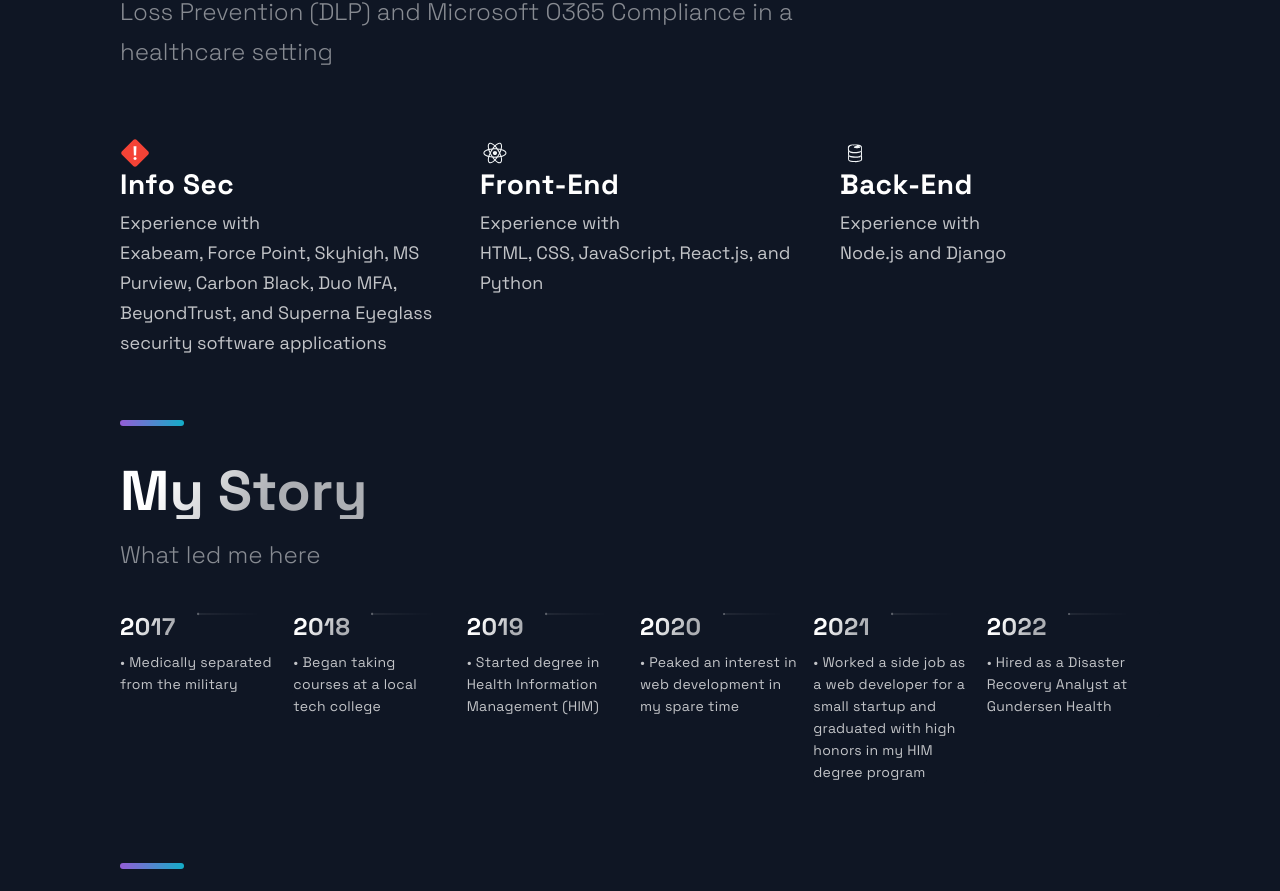
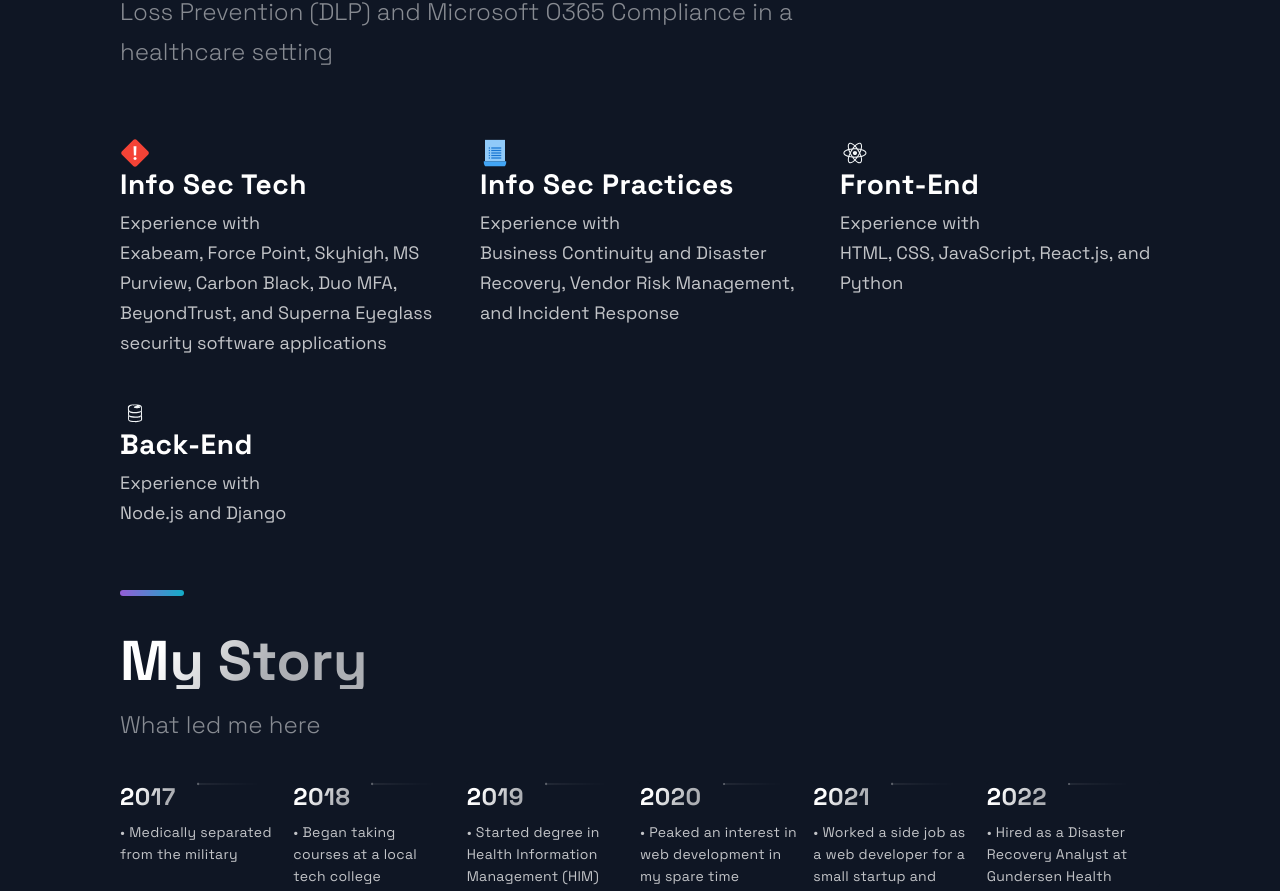
Before and after one commit to travisengh/travisengh.github.io, a Next.js app: page / in a window 1280 px wide. Shown: the part 1373-2264 px from the top of the page. Built offline with nearby package versions, Linux system fonts and the light colour scheme.

Commit message:
Update expertise

```diff
--- a/src/components/Technologies/Technologies.js
+++ b/src/components/Technologies/Technologies.js
@@ -1,6 +1,6 @@
 import React from 'react';
 import { DiFirebase, DiReact } from 'react-icons/di';
-import { FcHighPriority } from 'react-icons/fc';
+import { FcHighPriority, FcLock, FcRules } from 'react-icons/fc';
 import { Section, SectionDivider, SectionText, SectionTitle } from '../../styles/GlobalComponents';
 import { List, ListContainer, ListItem, ListParagraph, ListTitle } from './TechnologiesStyles';
 
@@ -17,12 +17,22 @@ const Technologies = () =>  (
       <ListItem>
         <FcHighPriority size="3rem" />
         <ListContainer>
-            <ListTitle>Info Sec</ListTitle>
+          <ListTitle>Info Sec Tech</ListTitle>
           <ListParagraph>
             Experience with<br />
             Exabeam, Force Point, Skyhigh, MS Purview,
             Carbon Black, Duo MFA, BeyondTrust, and
             Superna Eyeglass security software applications
+          </ListParagraph>
+        </ListContainer>
+      </ListItem>
+      <ListItem>
+        <FcRules size="3rem" />
+        <ListContainer>
+          <ListTitle>Info Sec Practices</ListTitle>
+          <ListParagraph>
+            Experience with<br />
+            Business Continuity and Disaster Recovery, Vendor Risk Management, and Incident Response
           </ListParagraph>
         </ListContainer>
       </ListItem>
```
Lines whose indentation alone changed are shown as unchanged.
